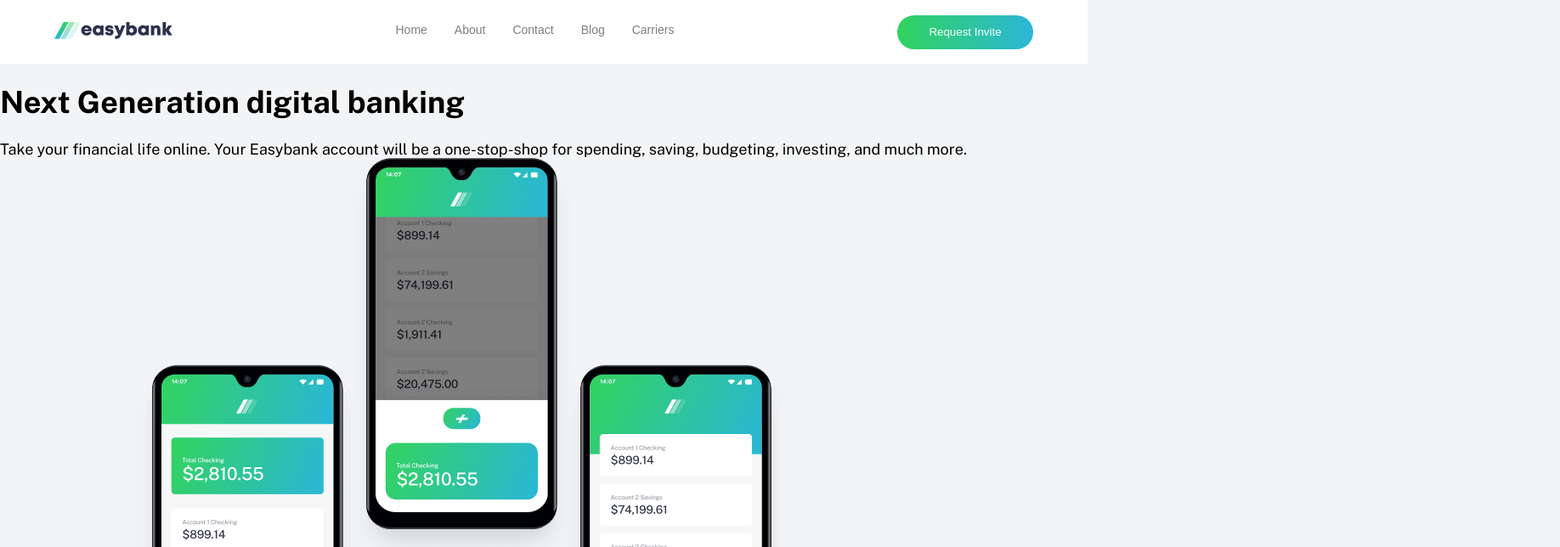
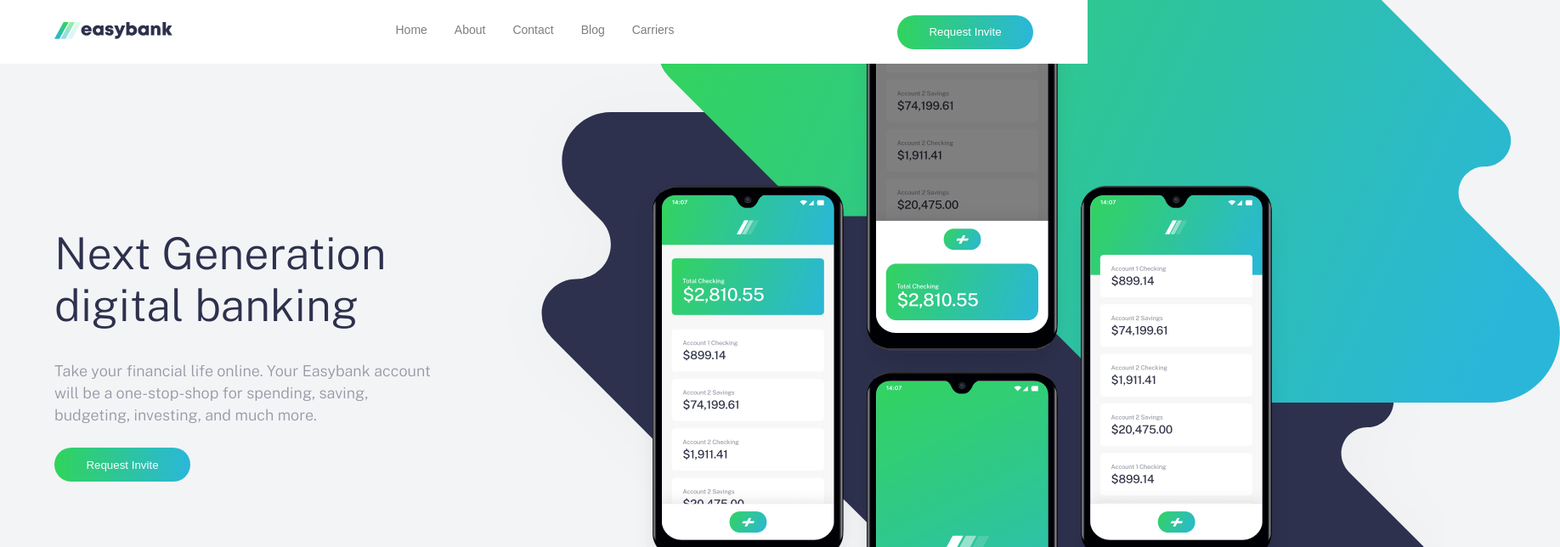
Before and after one commit to Dhadhazi/easybank, a React (Create React App) app: page / in a window 1280 px wide. Shown: the top 644 px of the page at 85% size, 1836 px wide, since content can reach past the window. Built offline with nearby package versions, Linux system fonts and the light colour scheme.

Commit message:
First box done

```diff
--- a/src/App.tsx
+++ b/src/App.tsx
@@ -20,11 +20,13 @@
         </span>
         <div><RequestInviteButton /></div></div>
       </header>
-      <div>
+      <div id="firstbox">
+        <div id="getinvite">
         <h1>Next Generation digital banking</h1>
-        Take your financial life online. Your Easybank account will be a one-stop-shop for spending, saving, budgeting, investing, and much more.
-        <RequestInviteButton />
-        <img src="./images/image-mockups.png" alt="Images of our platform" />
+        <span>Take your financial life online. Your Easybank account will be a one-stop-shop for spending, saving, budgeting, investing, and much more.
+        </span><RequestInviteButton /></div>
+        <img id="mockups-bg" src="./bg-intro-desktop.svg" alt="Background for mockups" />
+       <img id="mockups" src="./images/image-mockups.png" alt="Images of our platform" />
       </div>
       <div>
         <h2>Why choose Easybank?</h2>
--- a/src/styles/index.scss
+++ b/src/styles/index.scss
@@ -6,6 +6,7 @@
   background-color: $lightgrayishblue;
   font-family: 'Public Sans', sans-serif;
   font-size: 18px;
+  color: $grayishblue;
 }
 
 header {
@@ -32,3 +33,40 @@
   justify-content: space-between;
   align-items: center;
 }
+
+#firstbox{
+  position: relative;
+  width: 100%;
+  max-width: 1152px;
+  height: 650px;
+  #getinvite{
+    height: 100%;
+    width: 40%;
+    display: flex;
+    flex-direction: column;
+    justify-content: center;
+    align-items: flex-start;
+    font-weight: 300;
+    h1{
+      font-size: 52px;
+      font-weight: 300;
+      color: $darkblue;
+    }
+    span{
+      line-height: 26px;
+      margin-bottom: 25px;
+    }
+  }
+  #mockups{
+    position: absolute;
+    z-index: -1;
+    top: -100px;
+    right: -300px;
+  }
+  #mockups-bg{
+    position: absolute;
+    z-index: -2;
+    top: -250px;
+    right: -620px;
+  }
+}
```
